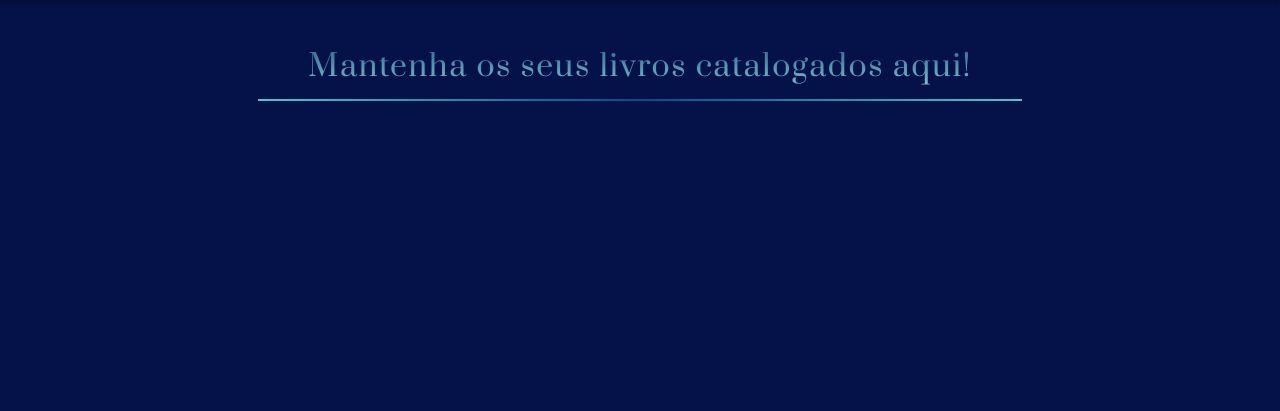
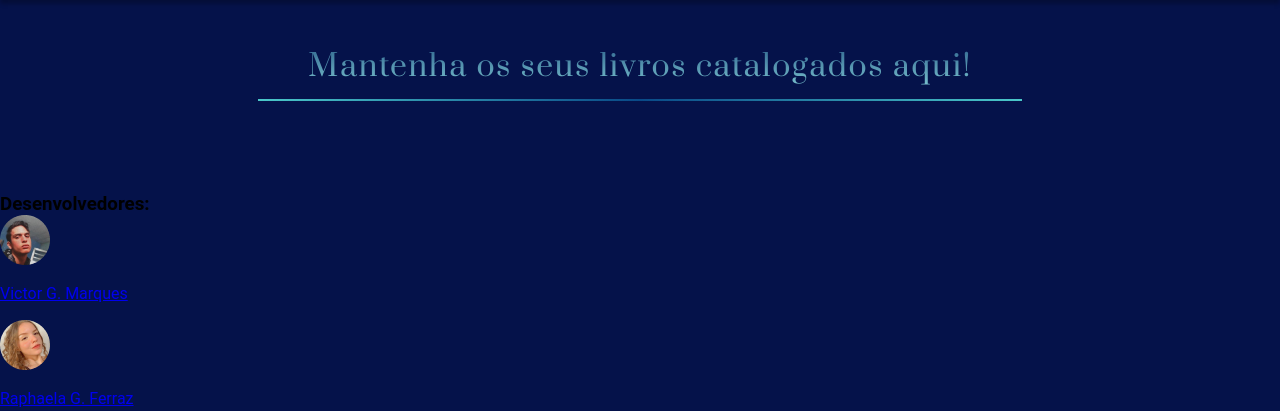
Before and after one commit to VictorGM01/book_manager, a Django app: page / in a window 1280 px wide. Shown: the part 134-545 px from the top of the page. Before the commit the page ends 235 px from the top, so only its background shows below. Run offline with Django 4.2, Linux system fonts and the light colour scheme; data that the repository does not hold is empty; grey boxes are pictures that could not be loaded.

Commit message:
Adiciona estrutura HTML do rodapé e imagens faltantes

```diff
--- a/app_gerenciador_de_livros/templates/index.html
+++ b/app_gerenciador_de_livros/templates/index.html
@@ -119,5 +119,51 @@
         {% endfor %} {% else %} {% endif %}
       </section>
     </main>
+
+    <footer class="rodape">
+      <div class="rodape__desenvolvedores">
+        <h3 class="rodape__desenvolvedores-titulo">Desenvolvedores:</h3>
+        <div class="rodape__desenvolvedores-identificacao">
+          <a
+            class="rodape__desenvolvedores-identificacao--link"
+            href="https://www.linkedin.com/in/victor-gabriel-marques-4a327a208/"
+          >
+            <img
+              src="/gerenciador_de_livros/static/assets/img/imagem-victor.png"
+              alt="Imagem de Perfil de Victor Gabriel Marques"
+              class="rodape__desenvolvedores-identificacao--imagem"
+            />
+            <p class="rodape__desenvolvedores-identificacao--Victor">
+              Victor G. Marques
+            </p>
+          </a>
+        </div>
+        <div class="rodape__desenvolvedores-identificacao">
+          <a
+            href="https://www.linkedin.com/in/raphaela-guiland-ferraz-32a980214/"
+            class="rodape__desenvolvedores-identificacao--link"
+          >
+            <img
+              src="/gerenciador_de_livros/static/assets/img/imagem-rapha.png"
+              alt="Imagem de Perfil de Raphaela Guiland Ferraz"
+              class="rodape__desenvolvedores-identificacao--imagem"
+            />
+            <p class="rodape__desenvolvedores-identificacao--Rapha">
+              Raphaela G. Ferraz
+            </p>
+          </a>
+        </div>
+      </div>
+      <div class="rodape__github">
+        <a
+          href="https://github.com/VictorGM01/book_manager"
+          class="rodape__github-link"
+          ><img
+            src="/gerenciador_de_livros/static/assets/img/icone-github.png"
+            alt="ícone do github"
+            class="rodape__github-imagem"
+        /></a>
+      </div>
+    </footer>
   </body>
 </html>
```
Also changed, not shown: gerenciador_de_livros/static/assets/img/imagem-rapha.png (added), gerenciador_de_livros/static/assets/img/imagem-victor.png (added).
